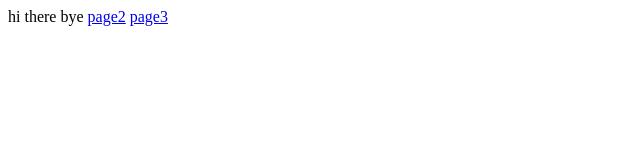
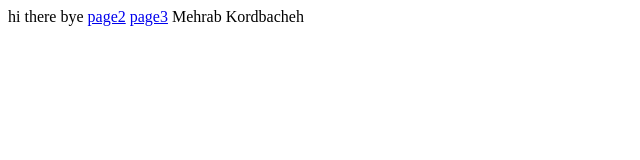
Before and after one commit to ssearcherr/project, a plain HTML site: page index.html in a window 1280 px wide. Shown: the whole page, without its empty margins (0-640 px from the left). Drawn offline with Linux system fonts and the light colour scheme.

Commit message:
change by mehrab kordbacheh

```diff
--- a/index.html
+++ b/index.html
@@ -3,5 +3,6 @@
               hi there bye
 			  <a href= "page2.html">page2</a>
 	                  <a href= "page3.html">page3</a>
+			  Mehrab Kordbacheh
 </body>
 </html>
```
